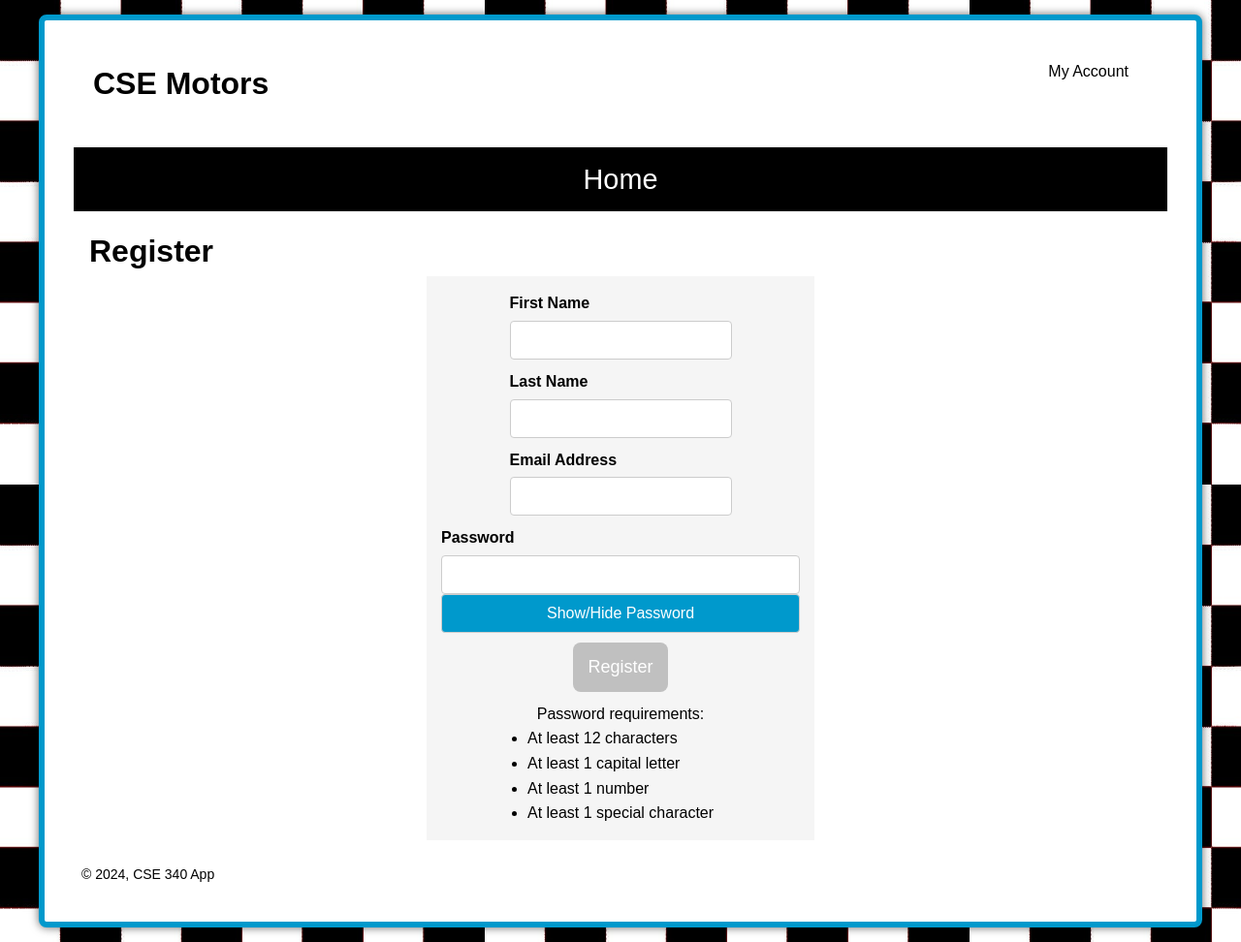
After one commit to chighwood/starterProject, a Node server app: page /account/register in a window 1280 px wide. The commit adds this page. Shown: the whole page at 97% size. Run offline with Node 20, Linux system fonts and the light colour scheme; data that the repository does not hold is empty; some libraries are stand-ins or nearby versions.

Commit message:
Registration Code

```diff
--- a/controllers/accountController.js
+++ b/controllers/accountController.js
@@ -1,5 +1,6 @@
 /* ************* Required ************* */
-const utilities = require('../utilities')
+const utilities = require('../utilities');
+const accountModel = require('../models/account-model');
 
 /* ****************************************
 *  Deliver login view
@@ -10,8 +11,50 @@ async function buildLogin(req, res, next) {
     // res.send("Build Login");
     res.render("./account/login", {
       title: "Login",
-      nav
+      nav,
     })
   }
 
-  module.exports = { buildLogin };
+/* ****************************************
+*  Deliver registration view
+* *************************************** */
+async function buildRegister(req, res, next) {
+  let nav = await utilities.getNav()
+  res.render("./account/register", {
+    title: "Register",
+    nav,
+  })
+}
+
+// Process Registration
+async function registerAccount(req, res) {
+  let nav = await utilities.getNav()
+  const { account_firstname, account_lastname, account_email, account_password } = req.body
+
+  const regResult = await accountModel.registerAccount(
+    account_firstname,
+    account_lastname,
+    account_email,
+    account_password
+  )
+
+  if (regResult) {
+    req.flash(
+      "notice",
+      `Congratulations, you\'re registered ${account_firstname}. Please log in.`
+    )
+    res.status(201).render("account/login", {
+      title: "Login",
+      nav,
+    })
+  } else {
+    req.flash("notice", "Sorry, the registration failed.")
+    res.status(501).render("account/register", {
+      title: "Registration",
+      nav,
+      errors: null,
+    })
+  }
+}
+
+  module.exports = { buildLogin, buildRegister, registerAccount };
--- a/models/inventory-model.js
+++ b/models/inventory-model.js
@@ -40,18 +40,4 @@ async function getVehicleById(vehicleId) {
   }
 }
 
-/* **********************
- *   Check for existing email
- * ********************* */
-async function checkExistingEmail(account_email){
-  try {
-    const sql = "SELECT * FROM account WHERE account_email = $1"
-    const email = await pool.query(sql, [account_email])
-    return email.rowCount
-  } catch (error) {
-    return error.message
-  }
-}
-
-
-module.exports = {getClassifications, getInventoryByClassificationId, getVehicleById, checkExistingEmail};
+module.exports = {getClassifications, getInventoryByClassificationId, getVehicleById};
--- a/package.json
+++ b/package.json
@@ -10,6 +10,7 @@
   "author": "",
   "license": "ISC",
   "dependencies": {
+    "body-parser": "^1.20.3",
     "connect-flash": "^0.1.1",
     "connect-pg-simple": "^10.0.0",
     "dotenv": "^16.0.3",
--- a/public/css/styles.css
+++ b/public/css/styles.css
@@ -362,10 +362,12 @@ form label {
   font-weight: bold;
   margin-bottom: 5px;
 }
-
+form input[type="text"],
+form input[type="lastName"],
 form input[type="password"],
 form input[type="email"],
-form button[type="submit"] {
+form button[type="submit"],
+form button[type="button"] {
   width: 100%;
   padding: 10px;
   font-size: 16px;
--- a/routes/accountRoute.js
+++ b/routes/accountRoute.js
@@ -4,5 +4,7 @@ const accountController = require("../controllers/accountController");
 const utilities = require("../utilities");
 
 router.get("/login", utilities.handleErrors(accountController.buildLogin));
+router.get("/register", utilities.handleErrors(accountController.buildRegister));
+router.post('/register', utilities.handleErrors(accountController.registerAccount));
 
 module.exports = router;
--- a/routes/inventoryRoute.js
+++ b/routes/inventoryRoute.js
@@ -1,11 +1,12 @@
 const express = require("express");
 const router = new express.Router();
 const invController = require("../controllers/invController");
+const utilities = require("../utilities");
 
 // Route for inventory by classification view
-router.get("/type/:classificationId", invController.buildByClassificationId);
+router.get("/type/:classificationId", utilities.handleErrors(invController.buildByClassificationId));
 
 // Route for vehicle detail view
-router.get("/detail/:vehicleId", invController.buildDetailView);
+router.get("/detail/:vehicleId", utilities.handleErrors(invController.buildDetailView));
 
 module.exports = router;
--- a/server.js
+++ b/server.js
@@ -16,7 +16,7 @@ const inventoryRoute = require("./routes/inventoryRoute")
 const session = require("express-session")
 const pool = require('./database/')
 const account = require("./routes/accountRoute")
-
+const bodyParser = require("body-parser");
 
 /* ***********************
  * Middleware
@@ -39,12 +39,16 @@ app.use(function(req, res, next){
   next()
 })
 
+// Body Parser
+app.use(bodyParser.json())
+app.use(bodyParser.urlencoded({ extended: true }))
+
 /* **********************************
 * View Engine and Templates
 * **********************************/
 app.set("view engine", "ejs")
 app.use(expressLayouts)
-app.set("layout", "./layouts/layout") // not at views root
+app.set("layout", "./layouts/layout")
 
 /* ***********************
  * Routes
--- a/views/account/login.ejs
+++ b/views/account/login.ejs
@@ -24,6 +24,6 @@
     </form>
 
     <p class="register-link">
-        No account? <a href="/register">Sign up!</a>
+        No account? <a href="./register">Sign up!</a>
     </p>
 </div>
--- /dev/null
+++ b/views/account/register.ejs
@@ -0,0 +1,54 @@
+<% title = "Register"; %>
+
+<div class="container">
+    <h1><%= title %></h1>
+
+    <% if (locals.message) { %>
+        <div class="flash-message">
+            <%= locals.message %>
+        </div>
+    <% } %>
+
+    <form action="/account/register" method="POST" class="registration">
+        <div>
+            <label for="firstName">First Name</label>
+            <input type="text" id="firstName" name="firstName" required>
+        </div>
+
+        <div>
+            <label for="lastName">Last Name</label>
+            <input type="text" id="lastName" name="lastName" required>
+        </div>
+
+        <div>
+            <label for="email">Email Address</label>
+            <input type="email" id="email" name="email" required>
+        </div>
+
+        <div>
+            <label for="password">Password</label>
+            <input type="password" id="password" name="password" required>
+            <button type="button" onclick="togglePassword()">Show/Hide Password</button>
+        </div>
+
+        <div>
+            <button type="submit">Register</button>
+        </div>
+
+        <p>Password requirements:</p>
+        <ul>
+            <li>At least 12 characters</li>
+            <li>At least 1 capital letter</li>
+            <li>At least 1 number</li>
+            <li>At least 1 special character</li>
+        </ul>
+    </form>
+
+    <script>
+        function togglePassword() {
+            const passwordField = document.getElementById('password');
+            const type = passwordField.type === 'password' ? 'text' : 'password';
+            passwordField.type = type;
+        }
+    </script>
+</div>
```
Also changed, not shown: controllers/invController.js (+3 -4 lines), models/account-model.js (+24 -0 lines), pnpm-lock.yaml.
